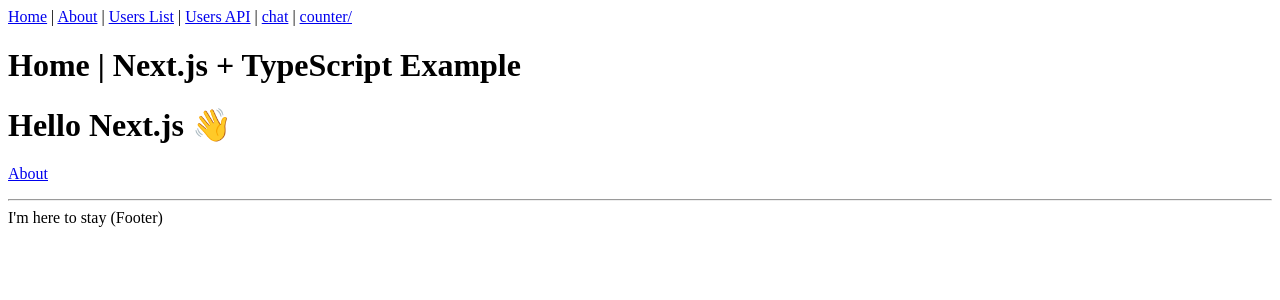
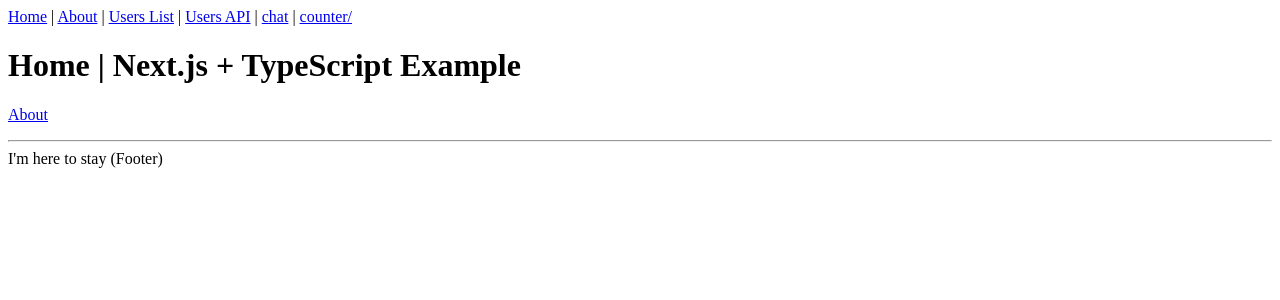
Before and after one commit to plunched/plunched.com, a Next.js app in the folder client/: page / in a window 1280 px wide. Shown: the top 300 px of the page. Built offline with nearby package versions, Linux system fonts and the light colour scheme.

Commit message:
removed titles

```diff
--- a/client/pages/about.tsx
+++ b/client/pages/about.tsx
@@ -3,7 +3,6 @@
 
 const AboutPage = () => (
   <Layout title="About | Next.js + TypeScript Example">
-    <h1>About</h1>
     <p>This is the about page</p>
     <p>
       <Link href="/">
--- a/client/pages/index.tsx
+++ b/client/pages/index.tsx
@@ -3,7 +3,6 @@
 
 const IndexPage = () => (
   <Layout title="Home | Next.js + TypeScript Example">
-    <h1>Hello Next.js 👋</h1>
     <p>
       <Link href="/about">
         <a>About</a>
```
